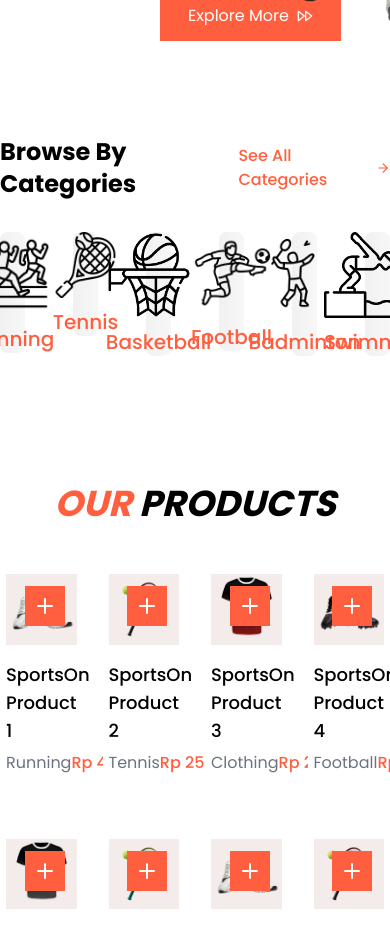
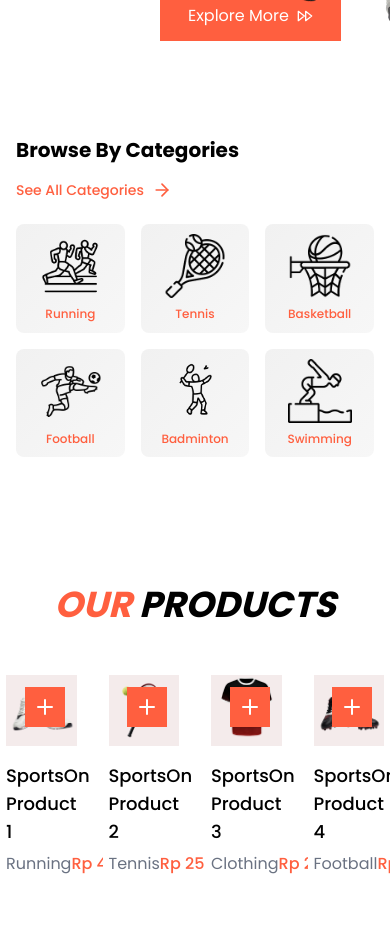
Before and after one commit to arif-fahrizal/frontend-sporton, a Next.js app: page / in a window 390 px wide. Shown: the part 820-1750 px from the top of the page. Built offline with nearby package versions, Linux system fonts and the light colour scheme.

Commit message:
[FEAT] CategoriesSection: Implementation responsive layout

```diff
--- a/src/app/(landing)/_components/Pages/Home/CategoriesSection.tsx
+++ b/src/app/(landing)/_components/Pages/Home/CategoriesSection.tsx
@@ -31,31 +31,35 @@ const CATEGORIES = [
 
 export default function CategoriesSection() {
   return (
-    <section id="category-section" className="container mx-auto mb-20">
-      <div className="flex justify-between">
-        <h2 className="text-2xl font-bold">Browse By Categories</h2>
-        <Link href="#" className="flex gap-2 text-primary font-medium">
-          <span className="self-center">See All Categories</span>
-          <FiArrowRight className="self-center" />
+    <section id="category-section" className="container mx-auto mb-12 px-4 sm:mb-16 md:mb-20">
+      <div className="flex flex-col justify-between items-start gap-4 mb-6 sm:flex-row sm:items-center md:mb-8">
+        <h2 className="text-xl font-bold sm:text-2xl lg:text-3xl">Browse By Categories</h2>
+        <Link href="#" className="flex items-center gap-2 text-primary font-medium transition-all hover:gap-3">
+          <span className="text-sm sm:text-base">See All Categories</span>
+          <FiArrowRight size={20} />
         </Link>
       </div>
-      <div className="grid grid-cols-6 gap-12 mt-8">
+
+      <div className="grid grid-cols-3 gap-4 sm:grid-cols-6 md:gap-6 lg:gap-8 xl:gap-14">
         {CATEGORIES.map((category, index) => (
-          <div
-            key={`categories-${index}`}
-            className="flex justify-center w-full aspect-square rounded-lg bg-linear-to-r from-[#F1F1F1] to-[#F7F7F7]"
-          >
-            <div className="self-center">
-              <Image
-                src={`/categories/${category.image}`}
-                alt={category.name}
-                width={86}
-                height={86}
-                className="mb-2.5"
-              />
-              <span className="text-xl text-center text-primary font-medium">{category.name}</span>
+          <Link key={`categories-${index}`} href="#" className="group">
+            <div className="flex flex-col justify-center items-center w-full aspect-square p-2 rounded-lg transition-all duration-300 bg-linear-to-br from-[#F1F1F1] to-[#F7F7F7] cursor-pointer hover:shadow-lg hover:scale-105 md:p-3 lg:p-4">
+              <div className="flex flex-col justify-center items-center h-full">
+                <div className="relative w-16 h-16 mb-2 transition-transform duration-300 group-hover:scale-110 sm:w-18 sm:h-18 sm:mb-2.5 lg:w-24 lg:h-24 xl:w-28 xl:h-28">
+                  <Image
+                    src={`/categories/${category.image}`}
+                    alt={category.name}
+                    fill
+                    sizes="(max-width: 640px) 64px, (max-width: 768px) 80px, 86px"
+                    className="object-contain"
+                  />
+                </div>
+                <span className="text-xs text-center text-primary font-medium transition-colors group-hover:text-primary/80 sm:text-sm lg:text-xl">
+                  {category.name}
+                </span>
+              </div>
             </div>
-          </div>
+          </Link>
         ))}
       </div>
     </section>
```
